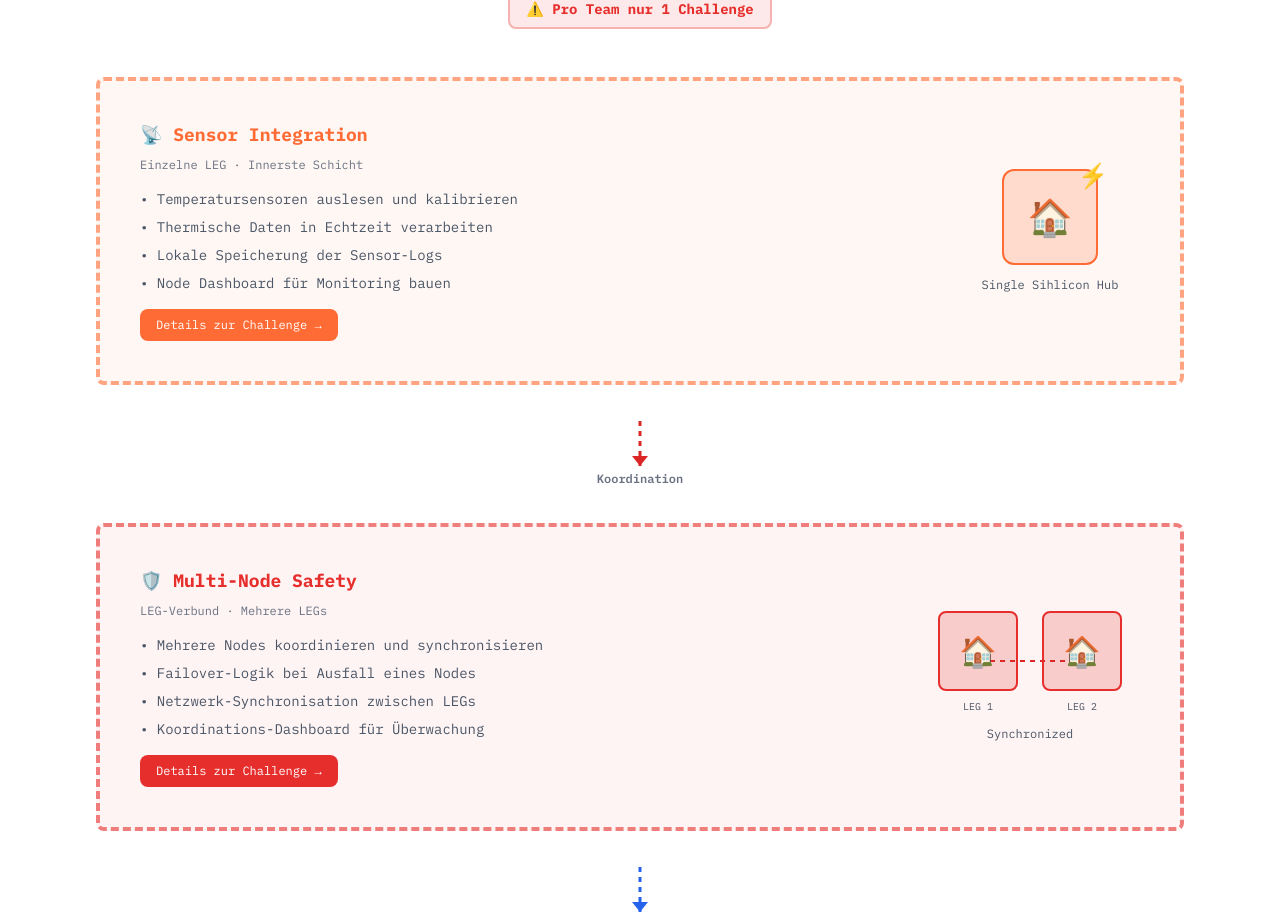
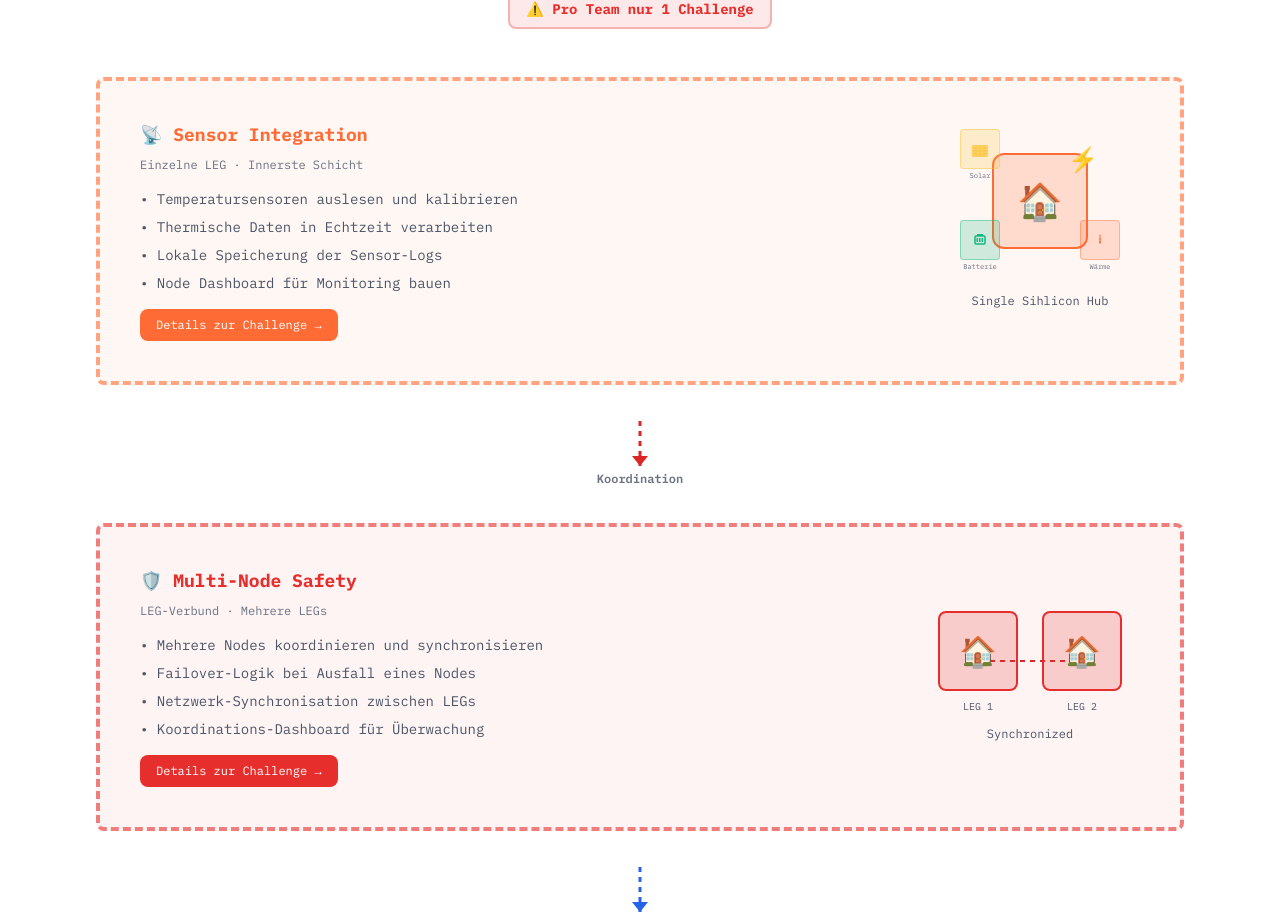
Before and after one commit to wgusta/sihlhack, a Next.js app: page /challenges in a window 1280 px wide. Shown: the part 1613-2531 px from the top of the page. Built offline with nearby package versions, Linux system fonts and the light colour scheme.

Commit message:
Add solar, battery, heat illustrations to Sensor Integration Sihlicon Hub

```diff
--- a/app/challenges/page.tsx
+++ b/app/challenges/page.tsx
@@ -251,12 +251,57 @@ export default function ChallengesPage() {
                         Details zur Challenge →
                       </a>
                     </div>
-                    <div className="flex flex-col items-center gap-3 min-w-[180px]">
-                      <div className="w-24 h-24 bg-thermal-orange/20 border-2 border-thermal-orange rounded-xl flex items-center justify-center relative">
-                        <div className="text-4xl">🏠</div>
-                        <div className="absolute -top-3 -right-3 text-2xl">⚡</div>
+                    <div className="flex flex-col items-center gap-3 min-w-[200px]">
+                      <div className="relative">
+                        {/* Main Hub */}
+                        <div className="w-24 h-24 bg-thermal-orange/20 border-2 border-thermal-orange rounded-xl flex items-center justify-center relative">
+                          <div className="text-4xl">🏠</div>
+                          <div className="absolute -top-3 -right-3 text-2xl">⚡</div>
+                        </div>
+
+                        {/* Solar Panel - top left */}
+                        <div className="absolute -top-6 -left-8 flex flex-col items-center">
+                          <div className="w-10 h-10 bg-solar-yellow/20 border border-solar-yellow/40 rounded flex items-center justify-center">
+                            <svg width="24" height="24" viewBox="0 0 24 24" className="fill-solar-yellow">
+                              <rect x="4" y="8" width="16" height="12" rx="1" className="fill-solar-yellow/60" />
+                              <line x1="4" y1="11" x2="20" y2="11" stroke="currentColor" strokeWidth="0.5" className="stroke-solar-yellow" />
+                              <line x1="4" y1="14" x2="20" y2="14" stroke="currentColor" strokeWidth="0.5" className="stroke-solar-yellow" />
+                              <line x1="4" y1="17" x2="20" y2="17" stroke="currentColor" strokeWidth="0.5" className="stroke-solar-yellow" />
+                              <line x1="8" y1="8" x2="8" y2="20" stroke="currentColor" strokeWidth="0.5" className="stroke-solar-yellow" />
+                              <line x1="12" y1="8" x2="12" y2="20" stroke="currentColor" strokeWidth="0.5" className="stroke-solar-yellow" />
+                              <line x1="16" y1="8" x2="16" y2="20" stroke="currentColor" strokeWidth="0.5" className="stroke-solar-yellow" />
+                            </svg>
+                          </div>
+                          <div className="font-mono text-[7px] text-gray-500 mt-0.5">Solar</div>
+                        </div>
+
+                        {/* Battery - bottom left */}
+                        <div className="absolute -bottom-6 -left-8 flex flex-col items-center">
+                          <div className="w-10 h-10 bg-grid-green/20 border border-grid-green/40 rounded flex items-center justify-center">
+                            <svg width="20" height="20" viewBox="0 0 20 20">
+                              <rect x="5" y="6" width="10" height="8" rx="1" className="fill-none stroke-grid-green" strokeWidth="1.5" />
+                              <rect x="7" y="4" width="6" height="2" className="fill-grid-green" />
+                              <rect x="6.5" y="8" width="1.5" height="4" className="fill-grid-green" />
+                              <rect x="9" y="8" width="1.5" height="4" className="fill-grid-green" />
+                              <rect x="11.5" y="8" width="1.5" height="4" className="fill-grid-green" />
+                            </svg>
+                          </div>
+                          <div className="font-mono text-[7px] text-gray-500 mt-0.5">Batterie</div>
+                        </div>
+
+                        {/* Heat/Wärmepumpe - bottom right */}
+                        <div className="absolute -bottom-6 -right-8 flex flex-col items-center">
+                          <div className="w-10 h-10 bg-thermal-orange/20 border border-thermal-orange/40 rounded flex items-center justify-center">
+                            <svg width="20" height="20" viewBox="0 0 20 20">
+                              <path d="M10 4 Q8 6 10 8 Q12 6 10 4" className="fill-thermal-orange opacity-60" />
+                              <path d="M10 7 Q8 9 10 11 Q12 9 10 7" className="fill-thermal-orange opacity-80" />
+                              <path d="M10 10 Q8 12 10 14 Q12 12 10 10" className="fill-thermal-orange" />
+                            </svg>
+                          </div>
+                          <div className="font-mono text-[7px] text-gray-500 mt-0.5">Wärme</div>
+                        </div>
                       </div>
-                      <div className="font-mono text-xs text-gray-600 text-center">
+                      <div className="font-mono text-xs text-gray-600 text-center mt-8">
                         Single Sihlicon Hub
                       </div>
                     </div>
```
